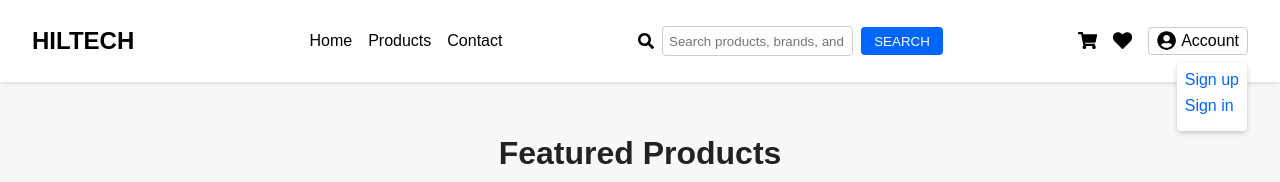
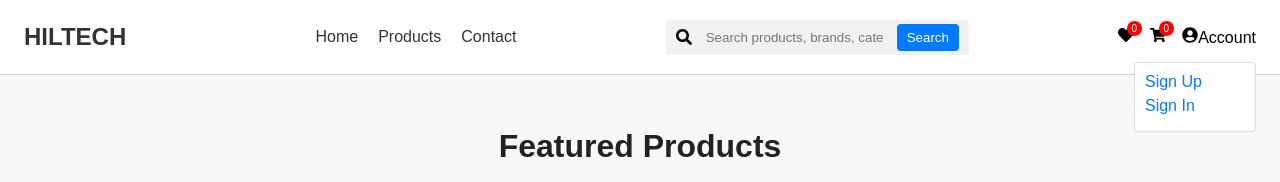
Before and after one commit to jaredrotich/HILTECH, a React (Vite) app in the folder my-react-app/: page / in a window 1280 px wide. Both pictures are taken after a click on the element "Account". Shown: the top 182 px of the page. Built offline with nearby package versions, Linux system fonts and the light colour scheme; data requests are answered from the project's data file.

Commit message:
modified navbar appearance for easier and cleaner ui

```diff
--- a/my-react-app/src/App.jsx
+++ b/my-react-app/src/App.jsx
@@ -1,5 +1,5 @@
-import React from 'react';
-import { BrowserRouter as Router,Routes, Route } from 'react-router-dom';
+import React, { useState } from 'react';
+import { Routes, Route } from 'react-router-dom';
 import Home from './components/Home';
 import Navbar from './components/Navbar';
 import Checkout from './pages/CheckoutPage';
@@ -8,21 +8,20 @@ import SignIn from './pages/SignIn';
 import SignUp from './pages/SignUp';
 
 const App = () => {
+  const [searchQuery, setSearchQuery] = useState('');
+
   return (
-
     <>
-          <Navbar />
+      <Navbar onSearch={setSearchQuery} />
       <Routes>
+        <Route path="/" element={<Home searchQuery={searchQuery} />} />
+        <Route path="/checkout" element={<Checkout />} />
+        <Route path="/order-confirmation" element={<OrderConfirmation />} />
         <Route path="/signin" element={<SignIn />} />
         <Route path="/signup" element={<SignUp />} />
-
-            <Route path="/" element={<Home />} />
-            <Route path="/checkout" element={<Checkout />} />
-            <Route path="/order-confirmation" element={<OrderConfirmation />} />
       </Routes>
     </>
   );
 };
 
-
 export default App;
--- a/my-react-app/src/components/Home.jsx
+++ b/my-react-app/src/components/Home.jsx
@@ -1,24 +1,76 @@
+// import React, { useEffect, useState } from 'react';
+// import ProductCard from '../components/ProductCard';
+// import './Home.css';
+
+// const Home = () => {
+//     const [Products, setProducts] = useState([]);
+//     const [filteredProducts, setFilteredProducts] = useState([]);
+
+//     useEffect(() => {
+//         fetch('http://localhost:3000/products')
+//         .then((res) => res.json())
+//         .then((data) => setProducts(data))
+//         .catch((err) => console.error('Error fetching products:', err));
+//     }, []);
+
+//     return (
+//         <div className='home'>
+//             <h1 className='home__title'>Featured Products</h1>
+//             <div className='home__grid'>
+//                 {Products.map((product) => (
+//                     <ProductCard key={product.id} product={product} />
+//                 ))}
+//             </div>
+//         </div>
+//     );
+// };
+
+// export default Home;
+
 import React, { useEffect, useState } from 'react';
 import ProductCard from '../components/ProductCard';
 import './Home.css';
 
-const Home = () => {
-    const [Products, setProducts] = useState([]);
+const Home = ({ searchQuery }) => {
+    const [products, setProducts] = useState([]);
+    const [filteredProducts, setFilteredProducts] = useState([]);
 
+    // Fetch products once
     useEffect(() => {
         fetch('http://localhost:3000/products')
-        .then((res) => res.json())
-        .then((data) => setProducts(data))
-        .catch((err) => console.error('Error fetching products:', err));
+            .then((res) => res.json())
+            .then((data) => {
+                setProducts(data);
+                setFilteredProducts(data);
+            })
+            .catch((err) => console.error('Error fetching products:', err));
     }, []);
+
+    // Filter products when searchQuery changes
+    useEffect(() => {
+        if (searchQuery && searchQuery.trim() !== '') {
+            const lowerQuery = searchQuery.toLowerCase();
+            const filtered = products.filter(product =>
+                product.name.toLowerCase().includes(lowerQuery) ||
+                product.category.toLowerCase().includes(lowerQuery)
+            );
+            setFilteredProducts(filtered);
+        } else {
+            setFilteredProducts(products);
+        }
+    }, [searchQuery, products]);
 
     return (
         <div className='home'>
             <h1 className='home__title'>Featured Products</h1>
             <div className='home__grid'>
-                {Products.map((product) => (
-                    <ProductCard key={product.id} product={product} />
-                ))}
+                {filteredProducts.length > 0 ? (
+                    filteredProducts.map(product => (
+                        <ProductCard key={product.id} product={product} />
+                    ))
+                ) : (
+                    <p>No products found for "{searchQuery}"</p>
+                )}
             </div>
         </div>
     );
--- a/my-react-app/src/components/Navbar.css
+++ b/my-react-app/src/components/Navbar.css
@@ -2,86 +2,98 @@
   display: flex;
   align-items: center;
   justify-content: space-between;
-  padding: 1rem 2rem;
-  background: white;
-  box-shadow: 0 2px 5px rgba(0,0,0,0.1);
+  padding: 12px 24px;
+  background-color: #fff;
+  border-bottom: 1px solid #ccc;
+  position: relative;
 }
 
-.navbar__logo {
-  font-size: 1.5rem;
+.navbar__logo a {
+  font-size: 24px;
   font-weight: bold;
+  color: #333;
+  text-decoration: none;
 }
 
 .navbar__links {
+  display: flex;
   list-style: none;
-  display: flex;
-  gap: 1rem;
+  gap: 20px;
 }
 
-.navbar__links .nav-link {
+.nav-link {
   text-decoration: none;
-  color: black;
+  color: #333;
+  font-weight: 500;
 }
 
 .navbar__search {
   display: flex;
   align-items: center;
-  gap: 0.5rem;
+  gap: 8px;
+  background: #f1f1f1;
+  padding: 4px 10px;
+  border-radius: 4px;
 }
 
 .navbar__search input {
-  padding: 0.4rem;
-  border: 1px solid #ccc;
-  border-radius: 4px;
+  border: none;
+  background: transparent;
+  outline: none;
+  padding: 6px;
 }
 
 .navbar__search button {
-  background-color: #0066ff;
+  background-color: #007bff;
   color: white;
   border: none;
-  padding: 0.4rem 0.8rem;
+  padding: 6px 10px;
+  border-radius: 4px;
   cursor: pointer;
-  border-radius: 4px;
 }
 
 .navbar__icons {
   display: flex;
   align-items: center;
-  gap: 1rem;
+  gap: 16px;
+}
+
+.icon-wrapper {
   position: relative;
 }
 
-.icon {
-  font-size: 1.2rem;
-  cursor: pointer;
+.icon-badge {
+  position: absolute;
+  top: -6px;
+  right: -8px;
+  background: red;
+  color: white;
+  font-size: 10px;
+  border-radius: 50%;
+  padding: 2px 5px;
 }
 
 .account-wrapper {
+  position: relative;
   cursor: pointer;
-  position: relative;
-  display: flex;
-  align-items: center;
-  gap: 0.3rem;
-  border: 1px solid #ccc;
-  padding: 0.2rem 0.5rem;
-  border-radius: 4px;
 }
 
 .account-dropdown {
   position: absolute;
-  top: 2.2rem;
+  top: 35px;
   right: 0;
   background: white;
-  box-shadow: 0 2px 5px rgba(0,0,0,0.2);
-  padding: 0.5rem;
+  border: 1px solid #ddd;
+  padding: 10px;
   border-radius: 4px;
-  z-index: 100;
   display: flex;
   flex-direction: column;
+  min-width: 100px;
+  z-index: 10;
 }
 
 .account-dropdown a {
   text-decoration: none;
-  color: #0066ff;
-  margin-bottom: 0.5rem;
+  color: #007bff;
+  margin-bottom: 6px;
 }
--- a/my-react-app/src/components/Navbar.jsx
+++ b/my-react-app/src/components/Navbar.jsx
@@ -1,67 +1,3 @@
-
-
-
-// import React, { useState } from 'react';
-// import { NavLink, Link, useNavigate } from "react-router-dom";
-// import { FaSearch, FaShoppingCart, FaHeart, FaUserCircle } from 'react-icons/fa';
-// import "./Navbar.css";
-
-// const Navbar = () => {
-//   const [showAccountDropdown, setShowAccountDropdown] = useState(false);
-
-//   const toggleDropdown = () => {
-//     setShowAccountDropdown(!showAccountDropdown);
-//   };
-
-//   return (
-//     <nav className="navbar">
-
-//       <div className="navbar__logo">
-//         <Link to="/">HILTECH</Link>
-//       </div>
-
-//       {/* Search bar */}
-//       <div className="navbar__search">
-//         <FaSearch className="search-icon" />
-//         <input type="text" placeholder="Search products..." />
-//         <button className="search-btn">Search</button>
-//       </div>
-
-//       {/* Navigation Links */}
-//       <ul className="navbar__links">
-//         <li><NavLink to="/" className="nav-link">Home</NavLink></li>
-//         <li><NavLink to="/about" className="nav-link">About</NavLink></li>
-//         <li><NavLink to="/contact" className="nav-link">Contact</NavLink></li>
-//         <li><NavLink to="/products" className="nav-link">Products</NavLink></li>
-//       </ul>
-
-//       {/* Icons + Account */}
-//       <div className="navbar__icons">
-//         <div className="icon-wrapper">
-//           <FaHeart />
-//           <span className="icon-badge">0</span>
-//         </div>
-//         <div className="icon-wrapper">
-//           <FaShoppingCart />
-//           <span className="icon-badge">0</span>
-//         </div>
-//         <div className="account-wrapper" onClick={toggleDropdown}>
-//           <FaUserCircle className="user-icon" />
-//           <span>Account</span>
-//           {showAccountDropdown && (
-//             <div className="account-dropdown">
-//               <Link to="/signup">Sign up</Link>
-//               <Link to="/signin">Sign in</Link>
-//             </div>
-//           )}
-//         </div>
-//       </div>
-//     </nav>
-//   );
-// };
-
-// export default Navbar;
-
 import React, { useState } from 'react';
 import { NavLink, useNavigate } from "react-router-dom";
 import { FaSearch, FaShoppingCart, FaHeart, FaUserCircle } from 'react-icons/fa';
@@ -85,36 +21,50 @@ const Navbar = ({ onSearch }) => {
   };
 
   return (
-    <nav className='navbar'>
-      <div className='navbar__logo'>HILTECH</div>
+    <nav className="navbar">
+      {/* Logo */}
+      <div className="navbar__logo">
+        <NavLink to="/">HILTECH</NavLink>
+      </div>
 
-      <ul className='navbar__links'>
+      {/* Links */}
+      <ul className="navbar__links">
         <li><NavLink to="/" className="nav-link">Home</NavLink></li>
         <li><NavLink to="/products" className="nav-link">Products</NavLink></li>
         <li><NavLink to="/contact" className="nav-link">Contact</NavLink></li>
       </ul>
 
-      <form onSubmit={handleSearchSubmit} className='navbar__search'>
-        <FaSearch />
+      {/* Search */}
+      <form onSubmit={handleSearchSubmit} className="navbar__search">
+        <FaSearch className="search-icon" />
         <input
           type="text"
-          placeholder="Search products, brands, and categories"
+          placeholder="Search products, brands, categories..."
           value={searchQuery}
           onChange={(e) => setSearchQuery(e.target.value)}
         />
-        <button type="submit">SEARCH</button>
+        <button type="submit">Search</button>
       </form>
 
-      <div className='navbar__icons'>
-        <FaShoppingCart className='icon' />
-        <FaHeart className='icon' />
-        <div className='account-wrapper' onClick={toggleDropdown}>
-          <FaUserCircle className='icon' />
+      {/* Icons */}
+      <div className="navbar__icons">
+        <div className="icon-wrapper">
+          <FaHeart />
+          <span className="icon-badge">0</span>
+        </div>
+        <div className="icon-wrapper">
+          <FaShoppingCart />
+          <span className="icon-badge">0</span>
+        </div>
+
+        {/* Account Dropdown */}
+        <div className="account-wrapper" onClick={toggleDropdown}>
+          <FaUserCircle className="user-icon" />
           <span>Account</span>
           {showAccountDropdown && (
-            <div className='account-dropdown'>
-              <NavLink to="/signup">Sign up</NavLink>
-              <NavLink to="/signin">Sign in</NavLink>
+            <div className="account-dropdown">
+              <NavLink to="/signup">Sign Up</NavLink>
+              <NavLink to="/signin">Sign In</NavLink>
             </div>
           )}
         </div>
--- a/my-react-app/src/main.jsx
+++ b/my-react-app/src/main.jsx
@@ -1,15 +1,13 @@
 import React from "react";
 import { BrowserRouter } from 'react-router-dom';
-
 import ReactDom from "react-dom/client";
 import App from "./App";
 import { CartProvider } from './context/CartContext.jsx';
-import "./App.css"
-
+import "./App.css";
 
 ReactDom.createRoot(document.getElementById('root')).render(
   <React.StrictMode>
-    <BrowserRouter> {/* Needed to enable routing */}
+    <BrowserRouter>
       <CartProvider>
         <App />
       </CartProvider>
```
Lines whose indentation alone changed are shown as unchanged.
